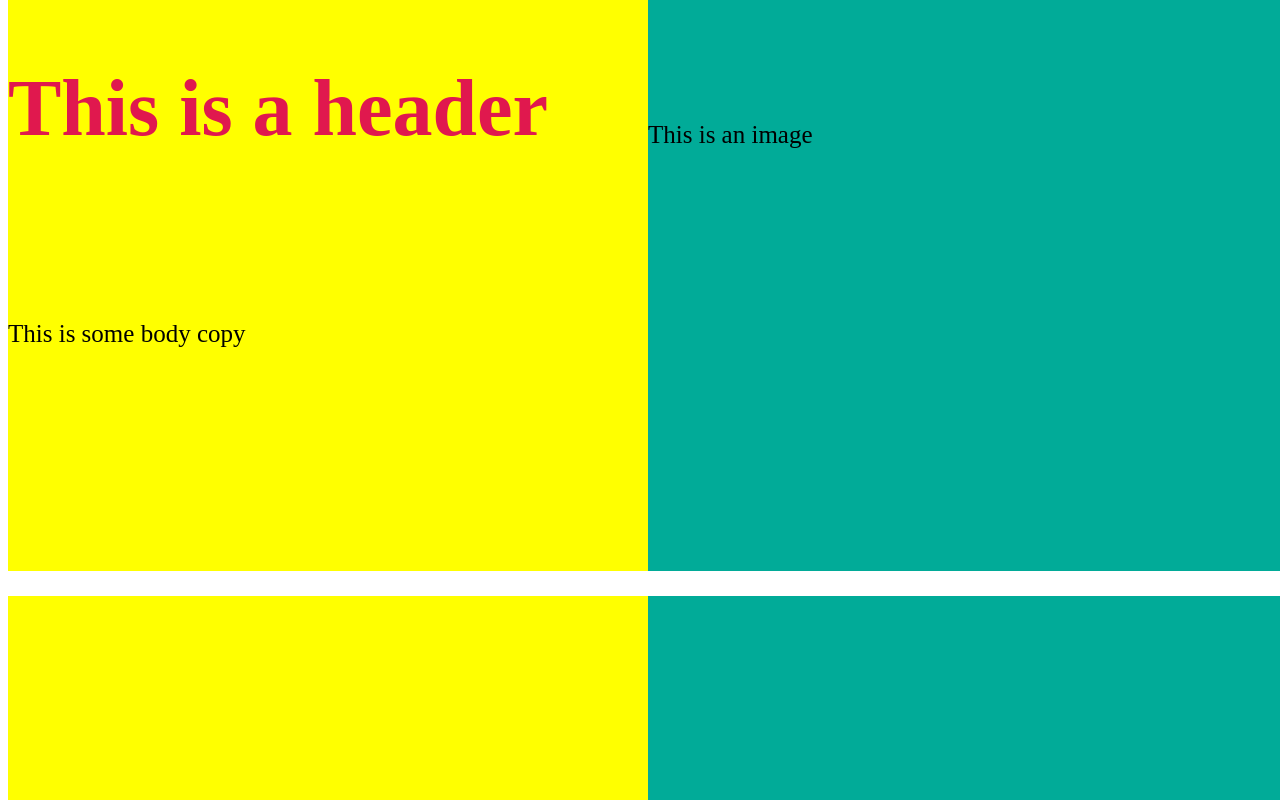
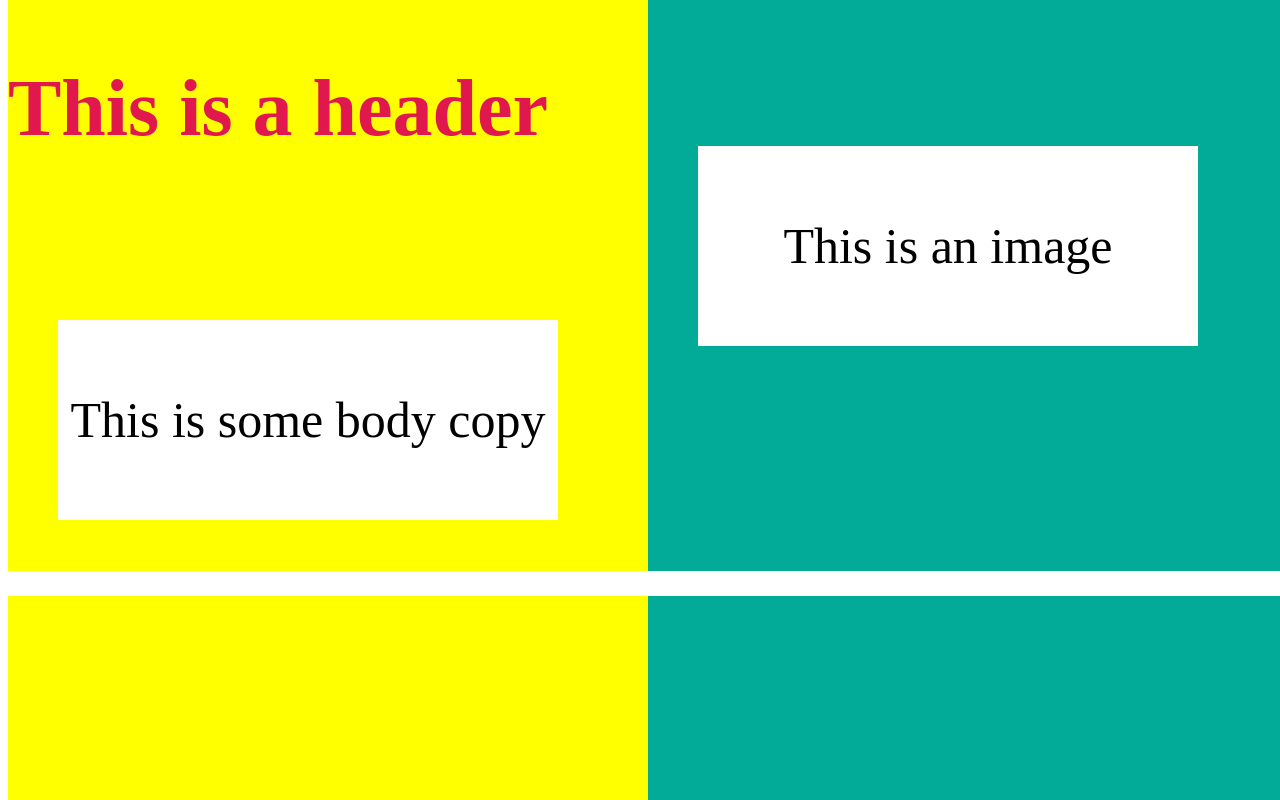
Before and after one commit to jacmartiinez/jacmartiinez.github.io, a plain HTML site: page project2/index.html in a window 1280 px wide. Shown: the part 1220-2020 px from the top of the page. Drawn offline with Linux system fonts and the light colour scheme.

Commit message:
updated paragraph

```diff
--- a/project2/assets/styles.css
+++ b/project2/assets/styles.css
@@ -47,7 +47,7 @@ section div.right-column {
 }
 
 nav a {
-  height: 65px;
+  width: 100%;
   color: #BABABA;
   background-color: black;
   justify-content: space-between;
@@ -62,9 +62,17 @@ h2 {
 
 p {
   color: black;
-  font-size: 25px;
+  font-size: 50px;
   position: relative;
   top: 300px;
+  background-color: white;
+  width: 500px;
+  height: 200px;
+  background-color: white;
+  display: flex;
+  justify-content: center;
+  align-items: center;
+  margin-left: 50px;
 }
 
 h1 {
```
